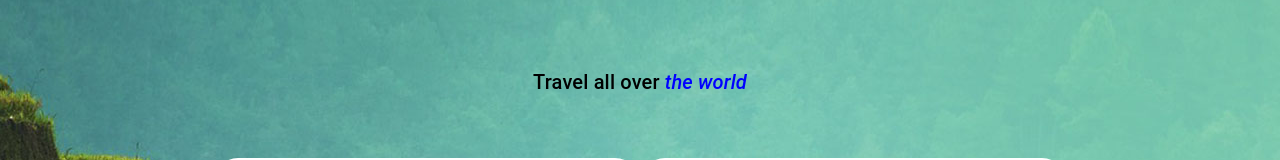
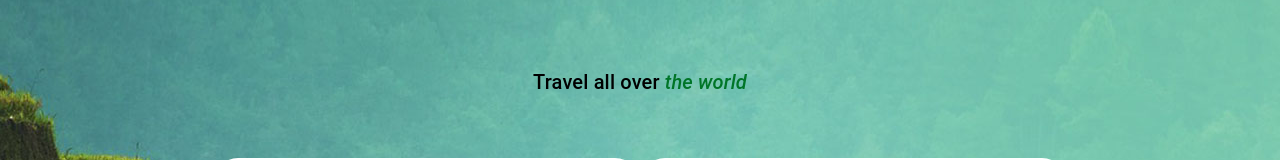
Before and after one commit to imdeveloper100/travel-book, a Next.js app: page / in a window 1280 px wide. Shown: the part 188-348 px from the top of the page. Built offline with nearby package versions, Linux system fonts and the light colour scheme.

Commit message:
color and fonts changed for heading

```diff
--- a/components/home/home.module.css
+++ b/components/home/home.module.css
@@ -38,10 +38,11 @@
     font-size: 56px;
     padding-top: 20px;
     text-align: center;
+    font-family:Georgia;
   }
 
   .headingLast {
-    color: blue;
+    color: #007527;
     font-style: italic;
   }
 
```
